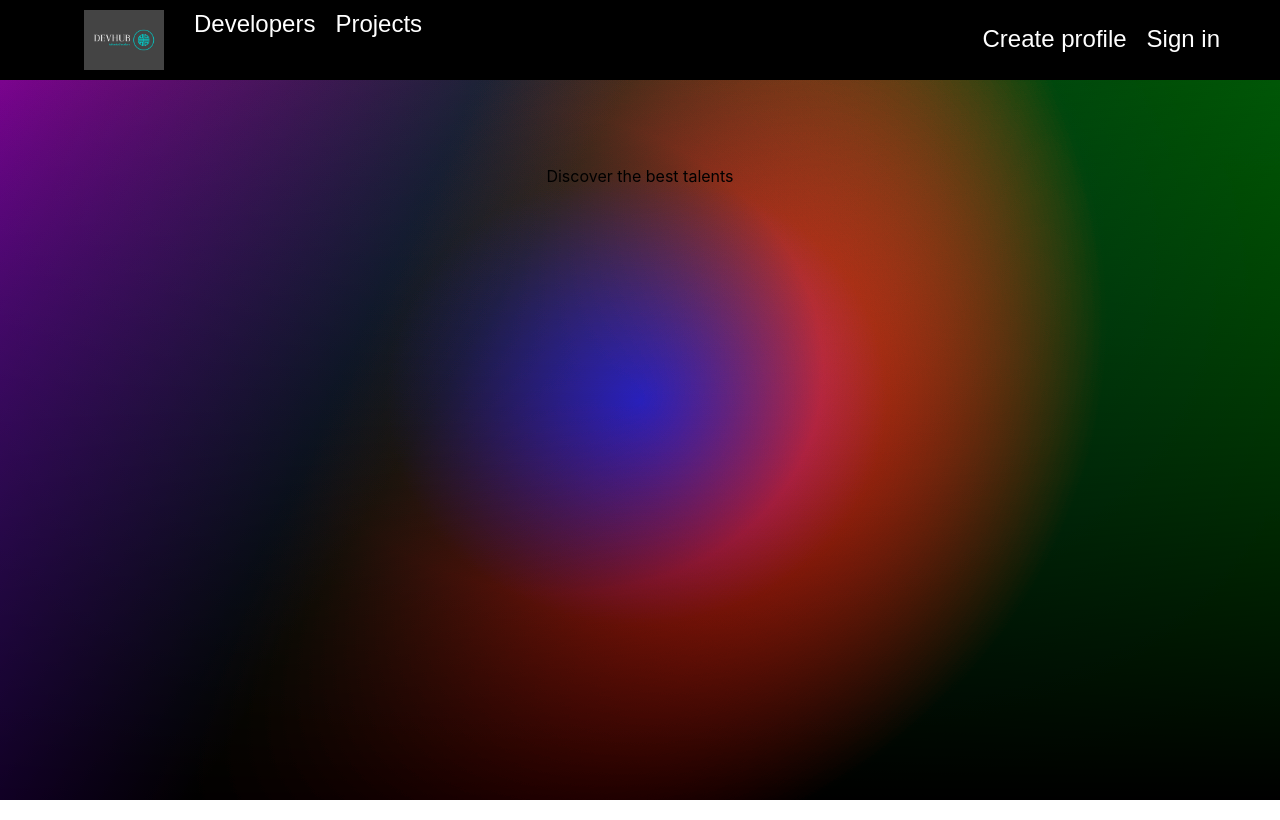
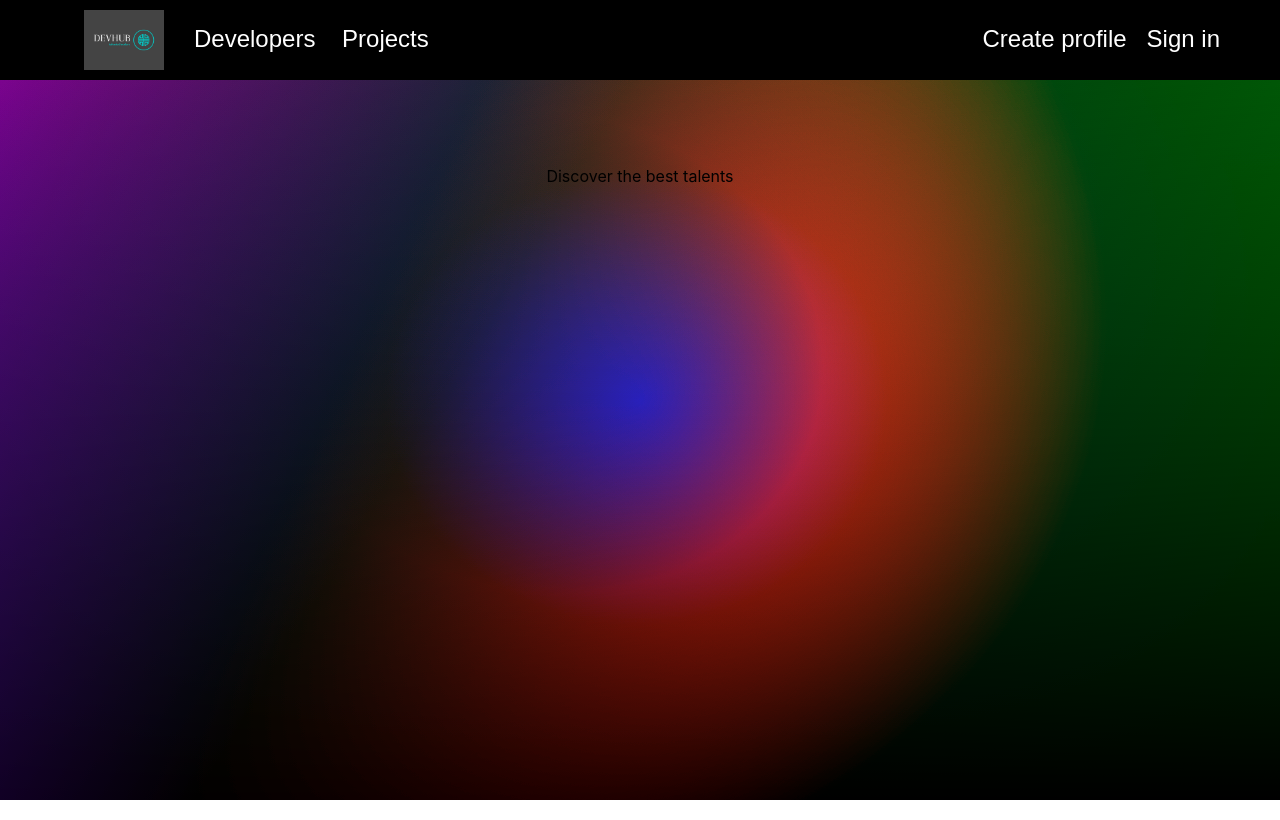
Before and after one commit to Paul-Mazu/devs-PortfolioHub, a React (Create React App) app in the folder src/frontend/: page / in a window 1280 px wide. Built offline with nearby package versions, Linux system fonts and the light colour scheme.

Commit message:
align items on navbar

```diff
--- a/src/frontend/src/components/Header/Navbar.js
+++ b/src/frontend/src/components/Header/Navbar.js
@@ -10,7 +10,7 @@ import {
   Logo,
   OpenLinksButton,
   NavbarLinkExtended,
-  Logo1
+  RightOptions
 } from "./styles/Navbar.style";
 import LogoImg from "./devhub-logo.png";
 
@@ -22,13 +22,13 @@ function Navbar() {
       <NavbarInnerContainer>
         <LeftContainer>
           <NavbarLinkContainer>
-            <Logo1>
-              <NavbarLink to="/">
-                <Logo src={LogoImg}></Logo>
-              </NavbarLink>
-            </Logo1>
-            <NavbarLink to="/developers"> Developers</NavbarLink>
-            <NavbarLink to="/projects"> Projects</NavbarLink>
+            <NavbarLink to="/">
+              <Logo src={LogoImg}></Logo>
+            </NavbarLink>
+            <RightOptions>
+              <NavbarLink to="/developers"> Developers</NavbarLink>
+              <NavbarLink to="/projects"> Projects</NavbarLink>
+            </RightOptions>
             <OpenLinksButton
               onClick={() => {
                 setExtendNavbar((curr) => !curr);
@@ -47,7 +47,10 @@ function Navbar() {
         <NavbarExtendedContainer>
           <NavbarLinkExtended to="/developers"> Developers</NavbarLinkExtended>
           <NavbarLinkExtended to="/projects"> Projects</NavbarLinkExtended>
-          <NavbarLinkExtended to="/my-profile"> Create profile</NavbarLinkExtended>
+          <NavbarLinkExtended to="/my-profile">
+            {" "}
+            Create profile
+          </NavbarLinkExtended>
           <NavbarLinkExtended to="/sign-in"> Sign in</NavbarLinkExtended>
         </NavbarExtendedContainer>
       )}
--- a/src/frontend/src/components/Header/styles/Navbar.style.js
+++ b/src/frontend/src/components/Header/styles/Navbar.style.js
@@ -14,14 +14,18 @@ export const NavbarContainer = styled.nav`
     height: 80px;
   }
 `;
-
 export const LeftContainer = styled.div`
   flex: 70%;
   display: flex;
   align-items: center;
   padding-left: 5%;
+  margin-top: 30px;
 
 `;
+
+export const RightOptions = styled.div`
+  margin-top: 35px;
+`
 
 export const RightContainer = styled.div`
   flex: 30%;
@@ -41,10 +45,7 @@ export const NavbarLinkContainer = styled.div`
   display: flex;
   margin-top: 30px;
 `;
-export const Logo1 = styled.div`
-  margin-bottom: 25px;
-  border-radius: 50%;
-`;
+
 export const NavbarLink = styled(Link)`
   color: white;
   font-size: x-large;
@@ -69,6 +70,7 @@ export const Logo = styled.img`
   margin: 10px;
   max-width: 80px;
   height: auto;
+  margin-bottom: 64px;
 `;
 
 export const OpenLinksButton = styled.button`
```
